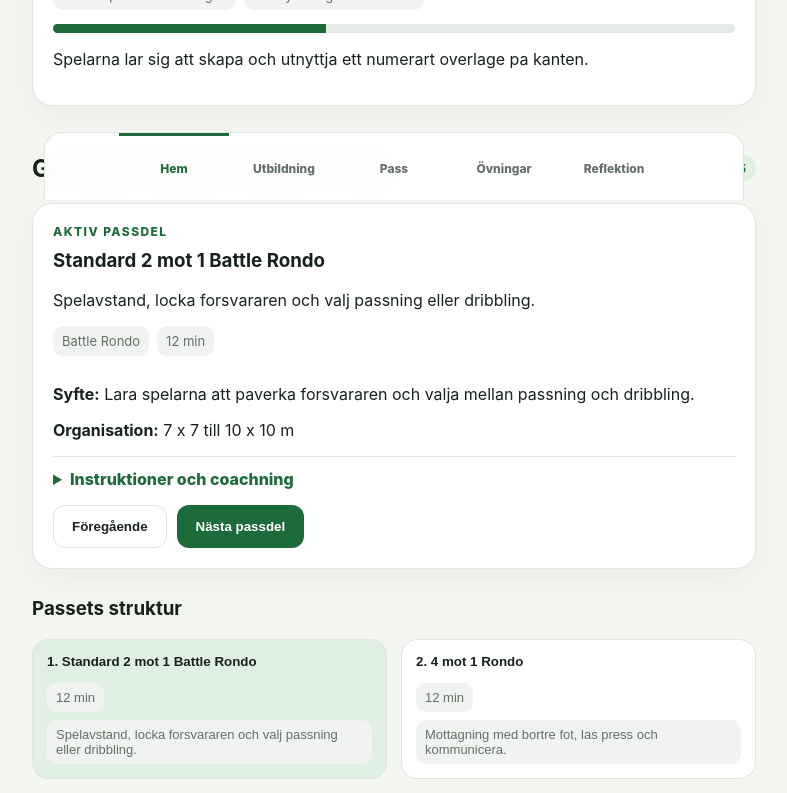
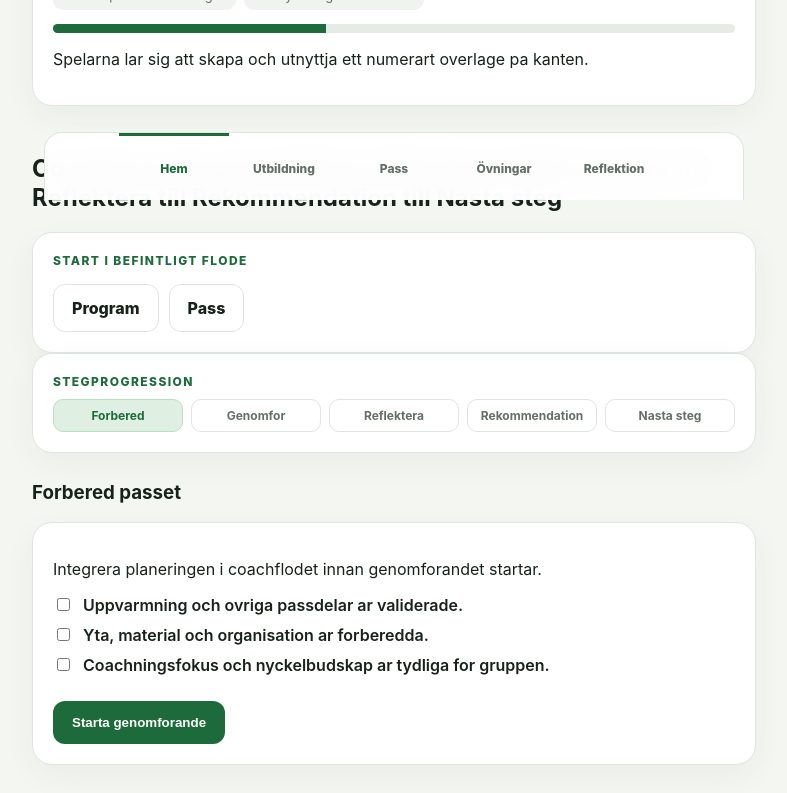
Before and after one commit to Blomqvistarn-droid/Akademiplattform, a Next.js app: page / in a window 1280 px wide. Shown: the part 600-1393 px from the top of the page, without its empty margins (246-1033 px from the left). Built offline with nearby package versions, Linux system fonts and the light colour scheme; what async_hooks would draw is missing.

Commit message:
feat: complete sprint 0.9 coach loop completion

```diff
--- a/src/app/globals.css
+++ b/src/app/globals.css
@@ -358,6 +358,48 @@ textarea {
 	border: 1px solid var(--successLine);
 }
 
+.loopProgress {
+	display: grid;
+	grid-template-columns: repeat(2, minmax(0, 1fr));
+	gap: 8px;
+	margin-top: 10px;
+}
+
+.loopStep {
+	padding: 8px 10px;
+	border-radius: 10px;
+	font-size: 12px;
+	font-weight: 700;
+	border: 1px solid var(--line);
+	background: #fff;
+	color: var(--muted);
+	text-align: center;
+}
+
+.loopStep.isCurrent {
+	background: var(--accent2);
+	color: var(--accent);
+	border-color: #b8dfbf;
+}
+
+.loopStep.isComplete {
+	background: #eff4ef;
+	color: #365443;
+	border-color: #cfdccf;
+}
+
+.checkItem {
+	display: flex;
+	align-items: flex-start;
+	gap: 10px;
+	margin: 10px 0;
+	font-weight: 600;
+}
+
+.checkItem input[type="checkbox"] {
+	margin-top: 3px;
+}
+
 .bottomNav {
 	position: fixed;
 	z-index: 10;
@@ -429,4 +471,8 @@ summary:focus-visible {
 	.stack {
 		grid-template-columns: repeat(2, minmax(0, 1fr));
 	}
+
+	.loopProgress {
+		grid-template-columns: repeat(5, minmax(0, 1fr));
+	}
 }
--- a/src/components/CoachSessionStepper.tsx
+++ b/src/components/CoachSessionStepper.tsx
@@ -2,6 +2,7 @@
 
 import { useMemo, useState } from "react";
 import { useRouter } from "next/navigation";
+import Link from "next/link";
 import type { Exercise } from "@/domains/academy/entities/Exercise";
 import type { SessionTemplate } from "@/domains/academy/entities/SessionTemplate";
 import type { RecommendationDto } from "@/application/reflection/dto/ReflectionDto";
@@ -16,7 +17,23 @@ interface CoachSessionStepperProps {
   exercises: readonly Exercise[];
 }
 
-type StepperFlowState = "session" | "reflection" | "decision" | "done";
+type StepperFlowState =
+  | "prepare"
+  | "session"
+  | "reflection"
+  | "decision"
+  | "nextStep";
+
+const FLOW_STEPS: ReadonlyArray<{
+  state: StepperFlowState;
+  label: string;
+}> = [
+  { state: "prepare", label: "Forbered" },
+  { state: "session", label: "Genomfor" },
+  { state: "reflection", label: "Reflektera" },
+  { state: "decision", label: "Rekommendation" },
+  { state: "nextStep", label: "Nasta steg" },
+];
 
 export function CoachSessionStepper({
   organizationId,
@@ -29,7 +46,12 @@ export function CoachSessionStepper({
 }: CoachSessionStepperProps) {
   const router = useRouter();
   const [currentPartIndex, setCurrentPartIndex] = useState(0);
-  const [flowState, setFlowState] = useState<StepperFlowState>("session");
+  const [flowState, setFlowState] = useState<StepperFlowState>(
+    scheduledSessionStatus === "completed" ? "reflection" : "prepare",
+  );
+  const [isWarmupReady, setIsWarmupReady] = useState(false);
+  const [isAreaReady, setIsAreaReady] = useState(false);
+  const [isCommunicationReady, setIsCommunicationReady] = useState(false);
   const [understanding, setUnderstanding] = useState(3);
   const [independence, setIndependence] = useState(3);
   const [notes, setNotes] = useState("");
@@ -54,6 +76,20 @@ export function CoachSessionStepper({
   const canGoPrevious = currentPartIndex > 0;
   const canGoNext = currentPartIndex < session.parts.length - 1;
   const isReadOnlyCompleted = scheduledSessionStatus === "completed" && flowState === "session";
+  const prepareChecklistComplete =
+    isWarmupReady && isAreaReady && isCommunicationReady;
+  const currentStepIndex = FLOW_STEPS.findIndex((step) => step.state === flowState);
+
+  function moveToSessionExecution(): void {
+    if (!prepareChecklistComplete) {
+      setError("Bekrafta forberedelserna innan du gar vidare till genomforandet.");
+      return;
+    }
+
+    setError(null);
+    setSuccessMessage("Forberedelser klara. Du kan nu genomfora passet.");
+    setFlowState("session");
+  }
 
   async function markSessionCompleted(): Promise<void> {
     const confirmed = window.confirm("Bekrafta att passet ar genomfort innan du fortsatter till reflektion.");
@@ -171,7 +207,7 @@ export function CoachSessionStepper({
           : "Overstyrning sparad som progressionshandelse.",
       );
       setSuccessMessage("Beslutet ar sparat i Education Plan Progress.");
-      setFlowState("done");
+      setFlowState("nextStep");
     } catch (caughtError) {
       const message = caughtError instanceof Error ? caughtError.message : "Ovantat fel vid beslutssparning.";
       setError(message);
@@ -183,9 +219,87 @@ export function CoachSessionStepper({
   return (
     <section className="section">
       <div className="sectionTitle">
-        <h2>Genomför passet steg för steg</h2>
-        <span className="pill">{currentPartIndex + 1}/{session.parts.length}</span>
+        <h2>Coachloop: Program till Pass till Forbered till Genomfor till Reflektera till Rekommendation till Nasta steg</h2>
+        {flowState === "session" ? <span className="pill">{currentPartIndex + 1}/{session.parts.length}</span> : null}
       </div>
+      <div className="card">
+        <p className="eyebrow">Start i befintligt flode</p>
+        <div className="buttonRow">
+          <Link className="secondaryButton" href="/utbildning" style={{ marginTop: 0 }}>
+            Program
+          </Link>
+          <Link
+            className="secondaryButton"
+            href={`/pass/${session.id}`}
+            style={{ marginTop: 0 }}
+          >
+            Pass
+          </Link>
+        </div>
+      </div>
+      <div className="card">
+        <p className="eyebrow">Stegprogression</p>
+        <div className="loopProgress" aria-label="Steg i coachloopen">
+          {FLOW_STEPS.map((step, index) => {
+            const stateClass =
+              currentStepIndex > index
+                ? "isComplete"
+                : currentStepIndex === index
+                  ? "isCurrent"
+                  : "isUpcoming";
+
+            return (
+              <span key={step.state} className={`loopStep ${stateClass}`}>
+                {step.label}
+              </span>
+            );
+          })}
+        </div>
+      </div>
+
+      {flowState === "prepare" ? (
+        <div className="section">
+          <h3>Forbered passet</h3>
+          <div className="card">
+            <p>Integrera planeringen i coachflodet innan genomforandet startar.</p>
+            <label className="checkItem">
+              <input
+                type="checkbox"
+                checked={isWarmupReady}
+                onChange={(event) => setIsWarmupReady(event.target.checked)}
+              />
+              Uppvarmning och ovriga passdelar ar validerade.
+            </label>
+            <label className="checkItem">
+              <input
+                type="checkbox"
+                checked={isAreaReady}
+                onChange={(event) => setIsAreaReady(event.target.checked)}
+              />
+              Yta, material och organisation ar forberedda.
+            </label>
+            <label className="checkItem">
+              <input
+                type="checkbox"
+                checked={isCommunicationReady}
+                onChange={(event) => setIsCommunicationReady(event.target.checked)}
+              />
+              Coachningsfokus och nyckelbudskap ar tydliga for gruppen.
+            </label>
+            <button
+              type="button"
+              className="primaryButton"
+              onClick={moveToSessionExecution}
+              disabled={!prepareChecklistComplete}
+            >
+              Starta genomforande
+            </button>
+          </div>
+        </div>
+      ) : null}
+
+      {flowState === "session" ? (
+        <>
           <div className="card">
             <p className="eyebrow">Aktiv passdel</p>
             <h3>{currentExercise?.title ?? session.title}</h3>
@@ -249,18 +363,11 @@ export function CoachSessionStepper({
               )}
             </div>
 
-        <div aria-live="polite" aria-atomic="true">
-          {isSubmitting ? <p className="feedback info">Sparar...</p> : null}
-          {successMessage ? <p className="feedback success">{successMessage}</p> : null}
-        </div>
-
             {scheduledSessionStatus === "completed" ? (
               <p className="feedback info">
                 Passet ar redan markerat som genomfort och visas i read-only-lage.
               </p>
             ) : null}
-
-        {error ? <p className="feedback error" role="alert">{error}</p> : null}
           </div>
 
           <div className="section">
@@ -297,6 +404,15 @@ export function CoachSessionStepper({
               </ul>
             </div>
           </div>
+        </>
+      ) : null}
+
+      <div aria-live="polite" aria-atomic="true">
+        {isSubmitting ? <p className="feedback info">Sparar...</p> : null}
+        {successMessage ? <p className="feedback success">{successMessage}</p> : null}
+      </div>
+
+      {error ? <p className="feedback error" role="alert">{error}</p> : null}
 
       {flowState === "reflection" ? (
         <div className="section">
@@ -390,18 +506,30 @@ export function CoachSessionStepper({
         </div>
       ) : null}
 
-      {flowState === "done" ? (
+      {flowState === "nextStep" ? (
         <div className="section">
           <div className="heroCard stateSuccess">
-            <h3>Passflodet ar slutfört</h3>
+            <h3>Nasta steg</h3>
             <p>{savedDecisionSummary}</p>
+            <p>
+              Loopen ar nu komplett: Program till Pass till Forbered till Genomfor till Reflektera till Rekommendation till Nasta steg.
+            </p>
+            <div className="buttonRow">
               <button
                 type="button"
                 className="primaryButton"
                 onClick={() => router.refresh()}
               >
-              Tillbaka till uppdaterad dashboard
+                Uppdatera dashboard
               </button>
+              <button
+                type="button"
+                className="secondaryButton"
+                onClick={() => router.push("/utbildning")}
+              >
+                Ga till Program
+              </button>
+            </div>
           </div>
         </div>
       ) : null}
```
Also changed, not shown: 5 other files (tests, documents, lock files or other folders). Lines whose indentation alone changed are shown as unchanged.
